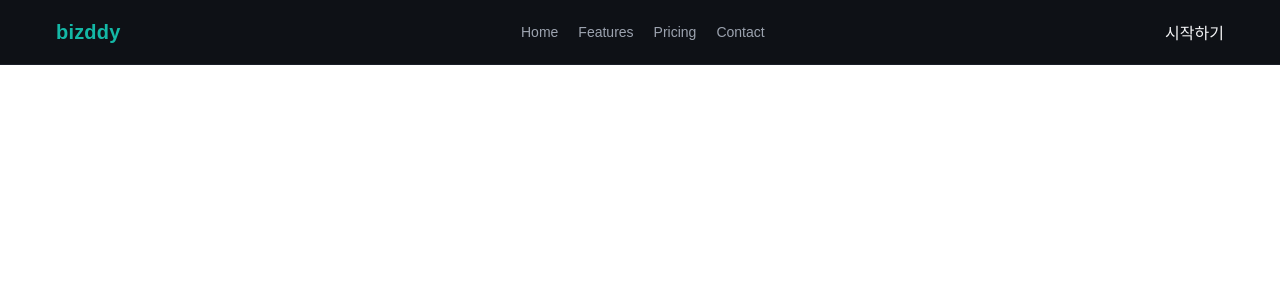
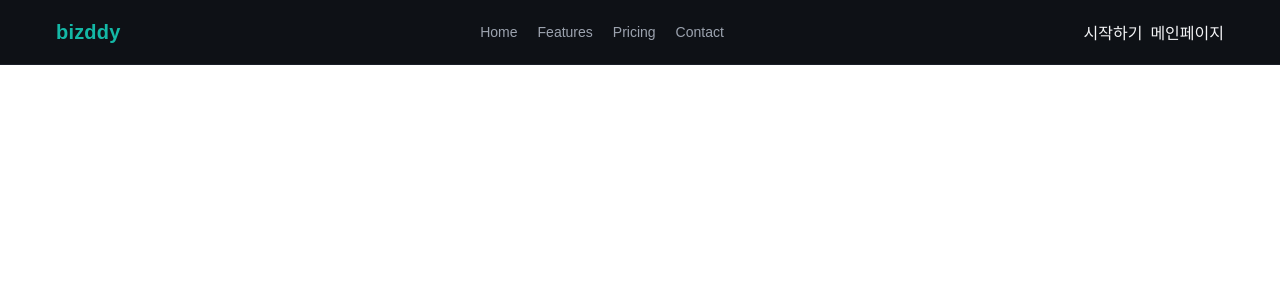
Before and after one commit to jiyong0106/bizddy, a Next.js app: page / in a window 1280 px wide. Shown: the top 300 px of the page. Built offline with nearby package versions, Linux system fonts and the light colour scheme.

Commit message:
SpacesLatout 레이아웃 생성

```diff
--- a/src/app/login/page.tsx
+++ b/src/app/login/page.tsx
@@ -1,7 +1,7 @@
 import styles from "./login-page.module.scss";
 
 const LoginPage = () => {
-  return <div></div>;
+  return <div className={styles.container}>LoginPage</div>;
 };
 
 export default LoginPage;
--- a/src/components/landing/landing-header/index.tsx
+++ b/src/components/landing/landing-header/index.tsx
@@ -18,13 +18,16 @@ const LandingHeader = () => {
         <nav className={styles.nav}>
           <ul className={styles.menu}>
             {menuItems.map((item) => (
-              <li className={styles.menuItem}>{item.label}</li>
+              <li key={item.href} className={styles.menuItem}>
+                <Link href={item.href}>{item.label}</Link>
+              </li>
             ))}
           </ul>
         </nav>
 
         <div className={styles.actions}>
           <Link href={"/login"}>시작하기</Link>
+          <Link href={"/login"}>메인페이지</Link>
         </div>
       </div>
     </header>
```
Also changed, not shown: src/app/spaces/layout.tsx (added, +7 -0 lines), src/app/spaces/page.tsx (added, +7 -0 lines), src/app/spaces/spaces-page.module.scss (added), src/components/spaces/navbar/index.tsx (added), src/components/spaces/navbar/navbar.module.scss (added).
